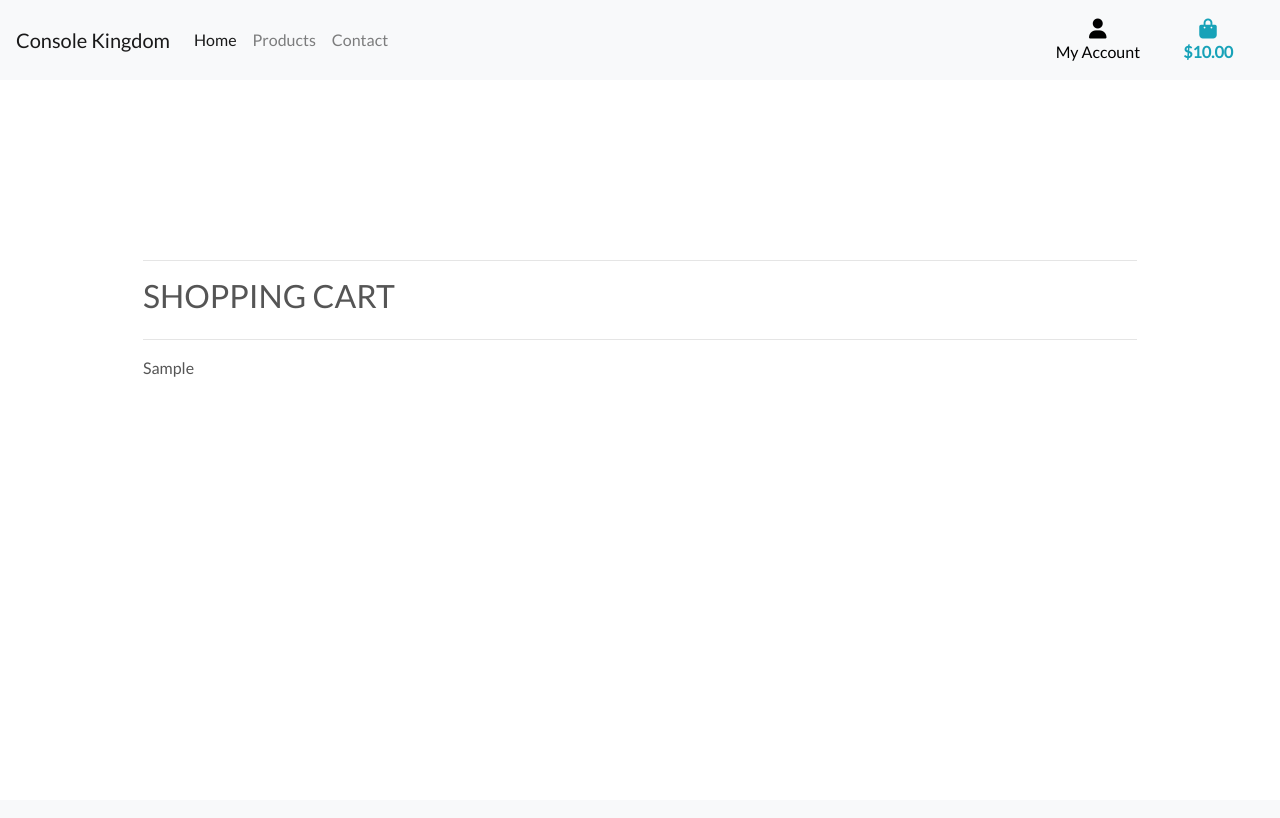
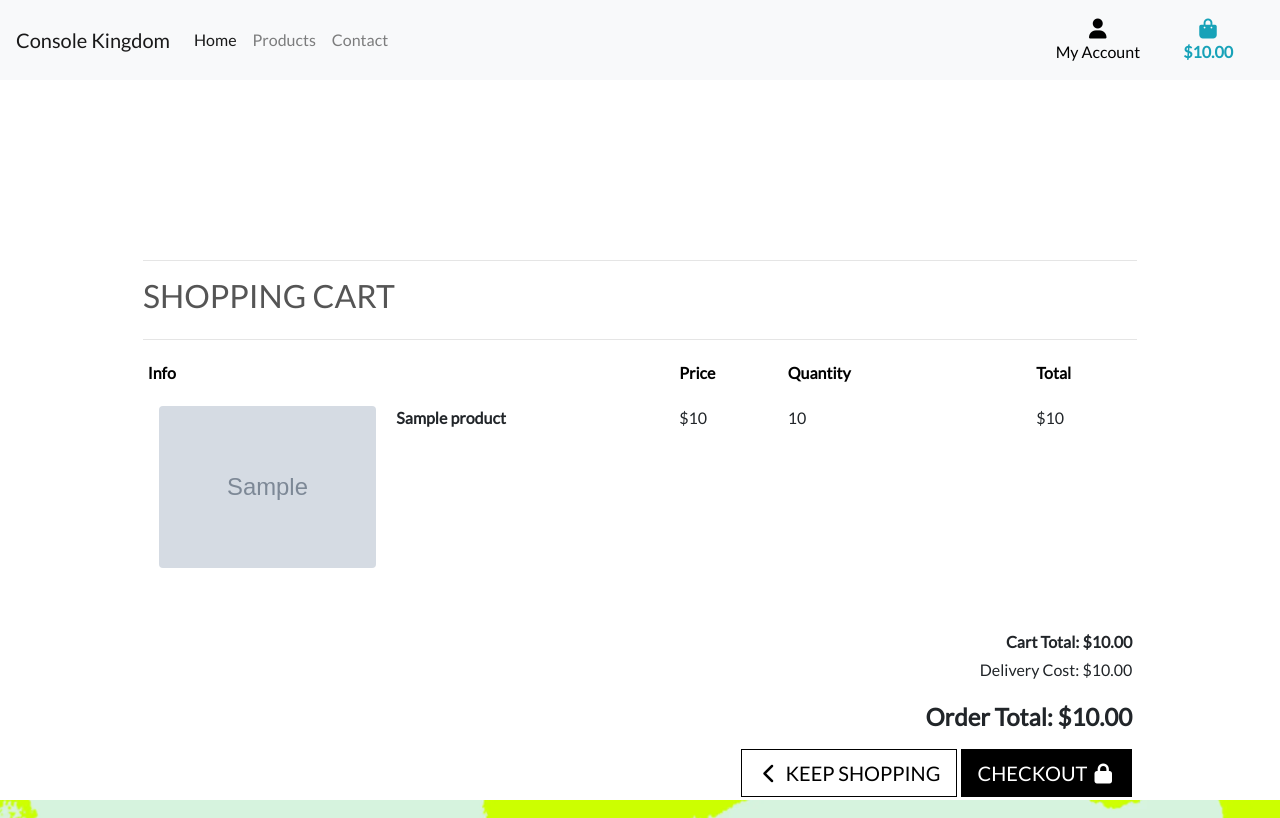
Before and after one commit to ConorBevan/Console-Kingdom, a Django app: template cart/templates/cart/cart.html in a window 1280 px wide. Before the commit the page ends 377 px from the top, so only its background shows below. Run offline with Django 3.2, Linux system fonts and the light colour scheme; the template is opened without the code that fills it: most values are stand-ins (such as "Sample title", 1, 10 or a date in 2020); grey boxes marked "Sample" are stand-in pictures; some libraries are stand-ins or nearby versions.

Commit message:
items can be viewed in shoppuing cart

```diff
--- a/cart/templates/cart/cart.html
+++ b/cart/templates/cart/cart.html
@@ -24,10 +24,62 @@
         <div class="col">
             {% if cart_items %}
             <div class="table-responsive rounded">
-                {{ cart_items }}
+                <table class="table table-sm table-borderless">
+                    <thead class="text-black">
+                        <tr>
+                            <th scope="col">Info</th>
+                            <th scope="col"></th>
+                            <th scope="col">Price</th>
+                            <th scope="col">Quantity</th>
+                            <th scope="col">Total</th>
+                        </tr>
+                    </thead>
+                    {% for item in cart_items %}
+                    <tr>
+                        <td class="p-3 w-25">
+                            <img class="img-fluid rounded" src="{{ item.product.image.url }}">
+                        </td>
+                        <td class="py-3">
+                            <p class="my-0"><strong>{{ item.product.name }}</strong></p>
+                        </td>
+                        <td class="py-3">
+                            <p class="my-0">${{ item.product.price }}</p>
+                        </td>
+                        <td class="py-3 w-25">
+                            <p class="my-0">{{ item.quantity }}</p>
+                        </td>
+                        <td class="py-3">
+                            <p class="my-0">${{ item.product.price }}</p>
+                        </td>
+                    </tr>
+                    {% endfor %}
+                    <tr>
+                        <td colspan="5" class="pt-5 text-right">
+                            <h6><strong>Cart Total: ${{ total|floatformat:2 }}</strong></h6>
+                            <h6>Delivery Cost: ${{ delivery|floatformat:2 }}</h6>
+                            <h4 class="mt-4"><strong>Order Total: ${{ grand_total|floatformat:2 }}</strong></h4>
+                        </td>
+                    </tr>
+                    <tr>
+                        <td colspan="5" class="text-right">
+                            <a href="{% url 'products' %}" class="btn btn-outline-black rounded-0 btn-lg">
+                                <span class="icon">
+                                    <i class="fas fa-chevron-left"></i>
+                                </span>
+                                <span class="text-uppercase">Keep Shopping</span>
+                            </a>
+                            <a href="" class="btn btn-black rounded-0 btn-lg">
+                                <span class="text-uppercase">Checkout</span>
+                                <span class="icon">
+                                    <i class="fas fa-lock"></i>
+                                </span>
+                            </a>
+                        </td>
+                    </tr>
+                </table>
             </div>
             {% else %}
-            <p class="lead mb-5">Your cart is empty.</p>
+            <p class="lead mb-5">Your cart is empty!</p>
             <a href="{% url 'products' %}" class="btn btn-outline-black rounded-0 btn-lg">
                 <span class="icon">
                     <i class="fas fa-chevron-left"></i>
```
